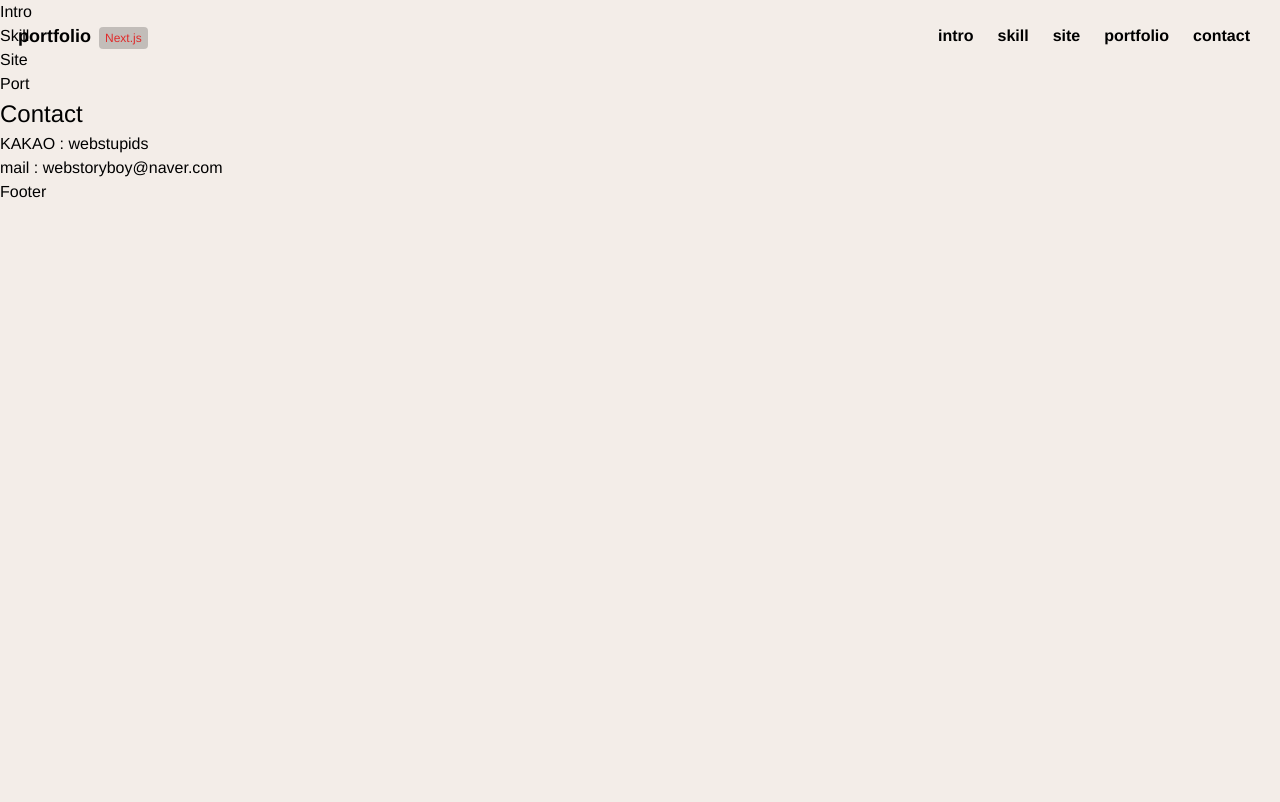
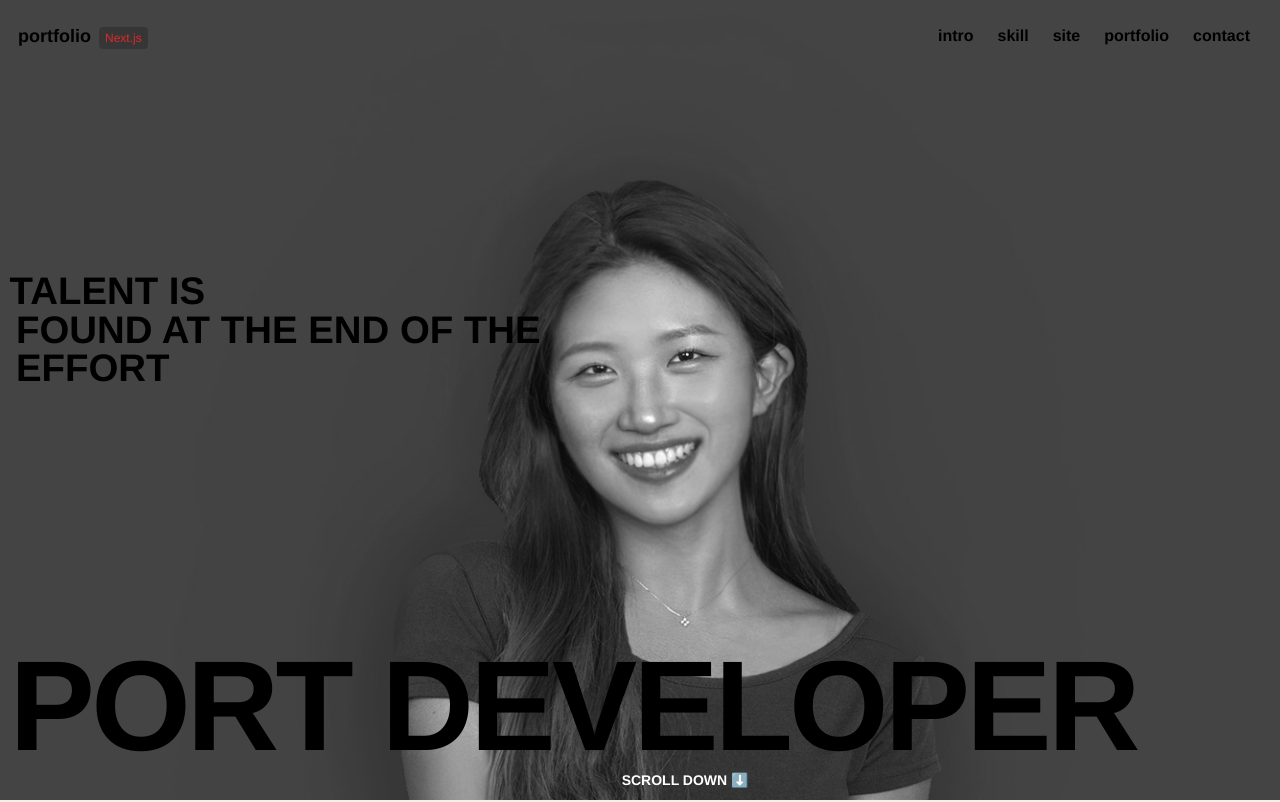
Before and after one commit to yun-narae/learn-next-portfolio, a Next.js app: page / in a window 1280 px wide. Shown: the top 802 px of the page. Built offline with nearby package versions, Linux system fonts and the light colour scheme; a web font is replaced by a local one.

Commit message:
인트로 완료 - 눈물나는 이미지 가져오기

```diff
--- a/src/assets/scss/section/_intro.scss
+++ b/src/assets/scss/section/_intro.scss
@@ -0,0 +1,104 @@
+@use "../setting/mixin" as *;
+@use "../setting/functions" as *;
+
+#intro {
+    height: 100vh;
+
+}
+
+.intro__inner {
+    width: 100%;
+    height: 100vh;
+    overflow: hidden;
+    display: flex;
+    align-items: flex-start;
+    justify-content: center;
+    flex-direction: column;
+    padding: 16px;
+
+    .intro__title {
+        // width: 100%;
+        font-size: 10vw;
+        text-transform: uppercase;
+        line-height: 1;
+        font-weight: 800;
+        white-space: nowrap;
+        text-indent: -0.5vw;
+        letter-spacing: -0.3vw;
+        position: absolute;
+        bottom: rem(30px);
+
+        span {
+            font-size: rem(14px);
+            letter-spacing: 0;
+            margin-top: rem(12px);
+            color: var(--white);
+            position: absolute;
+            left: 60%;
+            bottom: rem(-24px);
+            width:auto;
+            transform:translate(-50%,-50%);
+        }
+    }
+    .intro__text {
+        display: flex;
+        align-items: center;
+        justify-content: left;
+
+        .text {
+            font-size: 3vw;
+            line-height: 1;
+            font-weight: 900;
+            text-transform: uppercase;
+            position: relative;
+            transition: all 0.3s;
+            cursor: all-scroll;
+            margin-bottom: rem(140px);
+
+            >:nth-child(1) {
+                text-indent: -0.5vw;
+            }
+
+            @media (max-width: 800px){
+                font-size: 24px;
+            }
+        }
+
+        .img {
+            position: absolute;
+            z-index: -1;
+            left: 50%;
+            top: 50%;
+            transform: translate(-50%, -50%);
+            width: 100%;
+            height: 100%;
+            overflow: hidden;
+            filter: grayscale(100%);
+            transition: all 0.3s;
+            display: flex;
+            justify-content: center;
+            align-items: center;
+            @include laptop {
+                // height: 160%;
+            }
+
+            img {
+                width: 100%;
+                height: 120%;
+                object-fit: cover; /* 이미지를 잘라내면서 화면을 꽉 채움 */
+                object-position: bottom; /* 이미지를 정가운데에 위치시킴 */
+                @include laptop {
+                    height: 160%;
+                    object-position: center -100px;
+                }
+            }
+        }
+
+        &:hover .text {
+            opacity: 0;
+        }
+        &:hover .img {
+            filter: grayscale(0);
+        }
+    }
+}
--- a/src/components/Intro.jsx
+++ b/src/components/Intro.jsx
@@ -1,9 +1,30 @@
-import React from 'react'
+import React from "react";
+import { introText } from "../constants"
+import Image from 'next/image';
 
 const Intro = () => {
-  return (
-    <div>Intro</div>
-  )
-}
+    return (
+        <section id="intro">
+            <div className="intro__inner">
+                <h1 className="intro__title">{introText.title}<br/><span>scroll down ⬇️</span></h1>
 
-export default Intro
+                <div className="intro__text">
+                    <div className="text">
+                        {introText.desc.map((text, key) => (
+                            <div key={key}>{text}</div>
+                        ))}
+                    </div>
+                    <div className="img">
+                        <Image
+                          src={introText.aboutme}
+                          alt="어바웃미"
+                          priority
+                        />
+                    </div>
+                </div>
+            </div>
+        </section>
+    );
+};
+
+export default Intro;
--- a/src/constants/index.js
+++ b/src/constants/index.js
@@ -8,6 +8,7 @@
 import port08 from "../assets/img/port08.jpg";
 import port09 from "../assets/img/port09.jpg";
 import port10 from "../assets/img/port10.jpg";
+import aboutme from "../assets/img/aboutme.jpg";
 
 export const headerNav = [
     { title: "intro", url: "#intro" },
@@ -19,7 +20,8 @@
 
 export const introText = {
     title: "port developer",
-    desc: ["talent is", "found at the end of the", "effort"]
+    desc: ["talent is", "found at the end of the", "effort"],
+    aboutme: aboutme
 }
 
 export const skillText = [
```
Also changed, not shown: src/assets/scss/section/_index.scss (+8 -8 lines).
